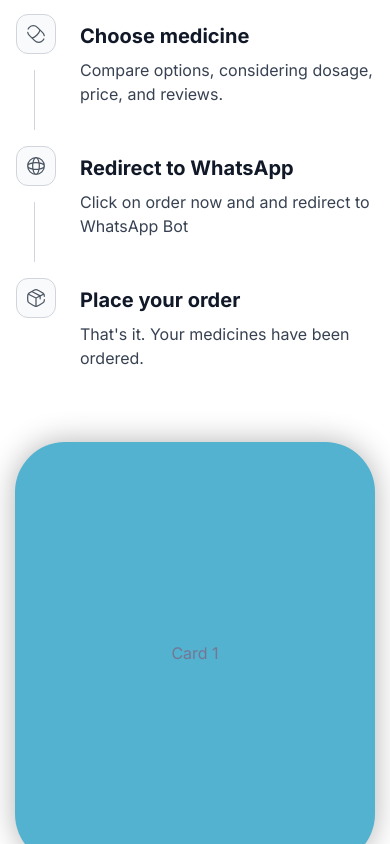
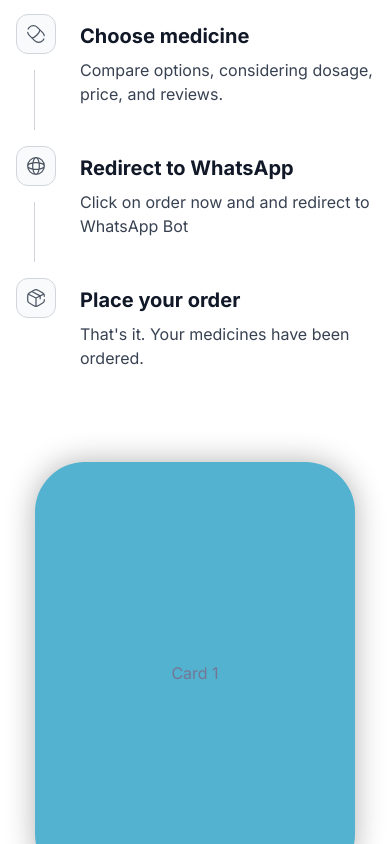
Before and after one commit to Thisisashutosh/solid-nextjs-main, a Next.js app: page / in a window 390 px wide. Shown: the part 1156-2000 px from the top of the page. Built offline with nearby package versions, Linux system fonts and the light colour scheme.

Commit message:
adjusted card stack padding

```diff
--- a/components/WhyUs/index.tsx
+++ b/components/WhyUs/index.tsx
@@ -3,7 +3,7 @@
 const index = () => {
   return (
     <div>
-      <div className="cardcontainer w-90 md:w-5/12 lg:w-4/12">
+      <div className="cardcontainer w-90 p-5 md:w-5/12 md:p-0 lg:w-4/12">
         <ul id="cards">
           <li className="card" id="card1">
             <div className="card-body">
```
